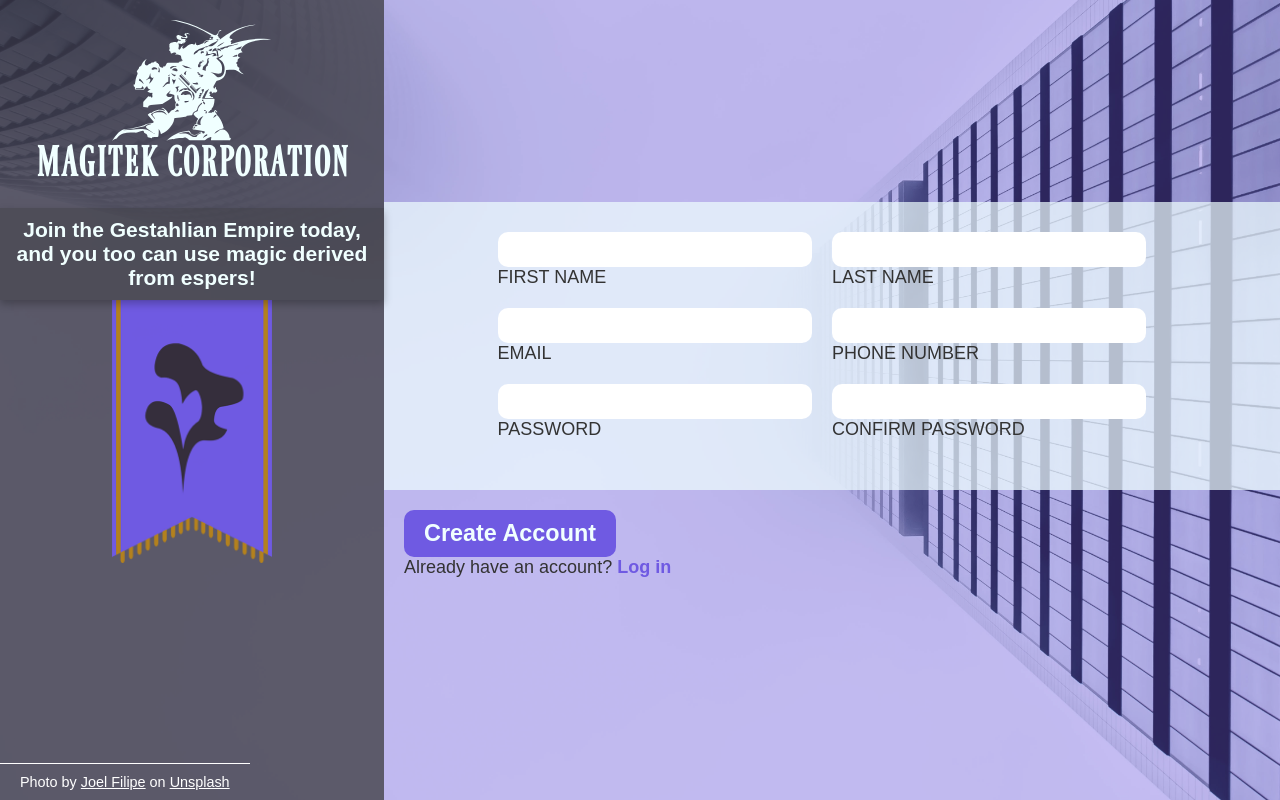
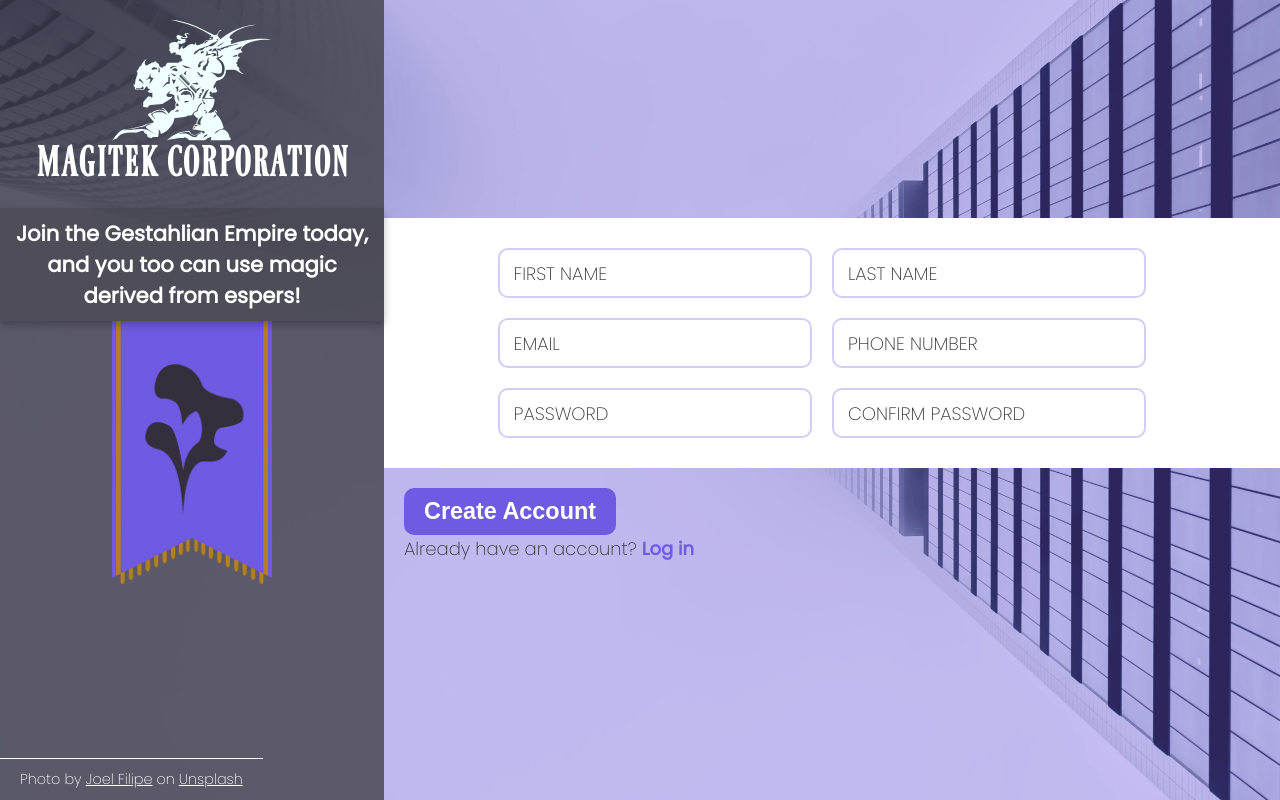
Before and after one commit to Spelks/sign-up-form, a plain HTML site: page index.html in a window 1280 px wide. Both pictures are taken after a click on the button "Start Now". Drawn offline with Linux system fonts and the light colour scheme.

Commit message:
Add Google font & floating labels.

```diff
--- a/style.css
+++ b/style.css
@@ -1,14 +1,17 @@
+@import url('https://fonts.googleapis.com/css2?family=Poppins:wght@200;400&display=swap');
+
 @font-face {
     font-family: fantasy-font;
     src: url(font/Ferrum-wy99.otf);
 }
 
 :root {
-    --primary-font: "Fira Sans", sans-serif;
+    --primary-font: "Poppins", "Fira Sans", sans-serif;
 
     --primary-clr: 249, 70%, 62%;
     --dark-clr: 0, 0%, 20%;
-    --white-clr: 180, 100%, 97%;
+    --white-clr: 0, 0%, 100%;
+    --red-clr: 0, 100%, 50%;
 
     --main-padding: 30px;
     --btn-padding: 10px 20px;
@@ -60,6 +63,7 @@ body,
 
 body {
     font-family: var(--primary-font);
+    font-weight: 200;
     height: 100vh;
     background-image: url(img/joel-filipe-VuwAfoHpxgs-unsplash.jpg);
     background-size: cover;
@@ -115,7 +119,7 @@ h1 {
 }
 
 .form-container {
-    background-color: hsl(var(--white-clr), .7);
+    background-color: hsl(var(--white-clr));
     padding: var(--main-padding);
     max-height: 300px;
 }
@@ -148,12 +152,14 @@ button:hover {
     gap: 20px;
     flex-wrap: wrap;
     width: 80%;
+    align-items: center;
 }
 
 .form-row {
     flex-basis: calc(50% - 20px);
     opacity: 0;
     transition: var(--transition-slow);
+    position: relative;
 }
 
 .form-row input {
@@ -171,7 +177,7 @@ button:hover {
 }
 
 .sign-up-footer span:hover {
-    cursor: pointer;
+    cursor: not-allowed;
 }
 
 /* Hide arrows/spiners from Chrome, Safari, Edge, Opera */
@@ -186,8 +192,14 @@ input[type=number] {
   -moz-appearance: textfield;
 }
 
+
+.password-match,
+.image-credits,
+label {
+    position: absolute;
+}
+
 .image-credits {
-    position: absolute;
     bottom: 0;
     padding: var(--btn-padding);
     color: hsl(var(--dark-clr), .7);
@@ -196,18 +208,44 @@ input[type=number] {
 }
 
 input {
-    border: 2px solid transparent;
+    border: 2px solid hsl(var(--primary-clr), .3);
     border-radius: 10px;
+    width: 100%;
+    height: 50px;
+    caret-color: hsl(var(--primary-clr));
+    transition: border 500ms;
+    padding: 20px 16px 6px;
+    font-size: 1rem;
 }
 
 input:focus {
     transition: var(--transition-medium);
     border: 2px solid hsl(var(--primary-clr));
-    background-color: hsl(var(--primary-clr), .1);
     outline: none;
 }
 
 .password-match {
-    color: red;
-    height: 20px;
+    color: hsl(var(--red-clr));
 }
+
+label {
+    top: 50%;
+    transform: translateY(-50%);
+    left: 16px;
+    color: hsl(var(--dark-clr));
+    transform-origin: left top;
+    user-select: none;
+    transition: transform 150ms cubic-bezier(0.4, 0, 0.2, 1),color 150ms cubic-bezier(0.4, 0, 0.2, 1), top 500ms;
+    background-color: hsl(var(--white-clr));
+}
+
+label:hover {
+    cursor: text;
+}
+
+input:focus + label,
+input.is-valid + label {
+  transform: translateY(-130%) scale(0.75);
+  color: hsl(var(--primary-clr));
+  font-weight: 400;
+}
```
